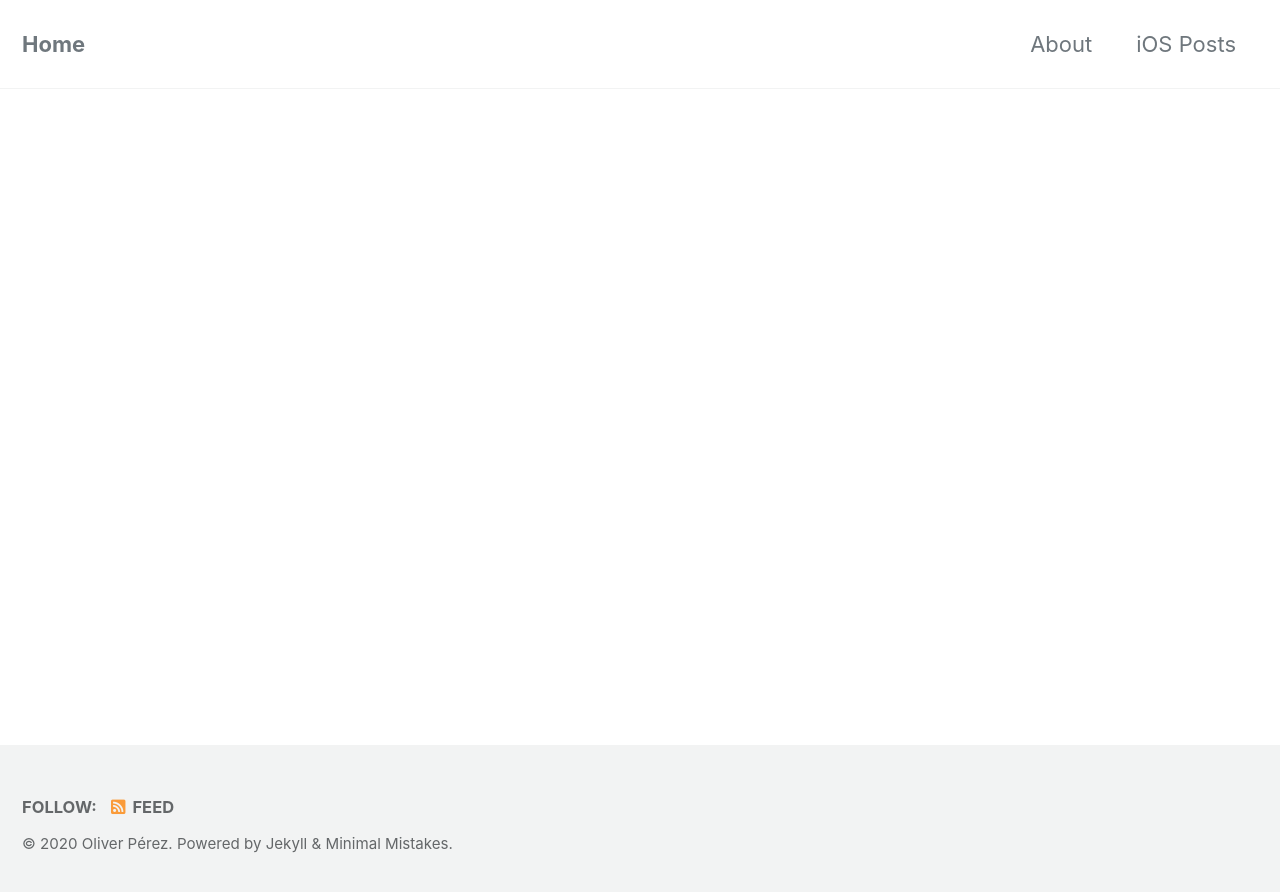
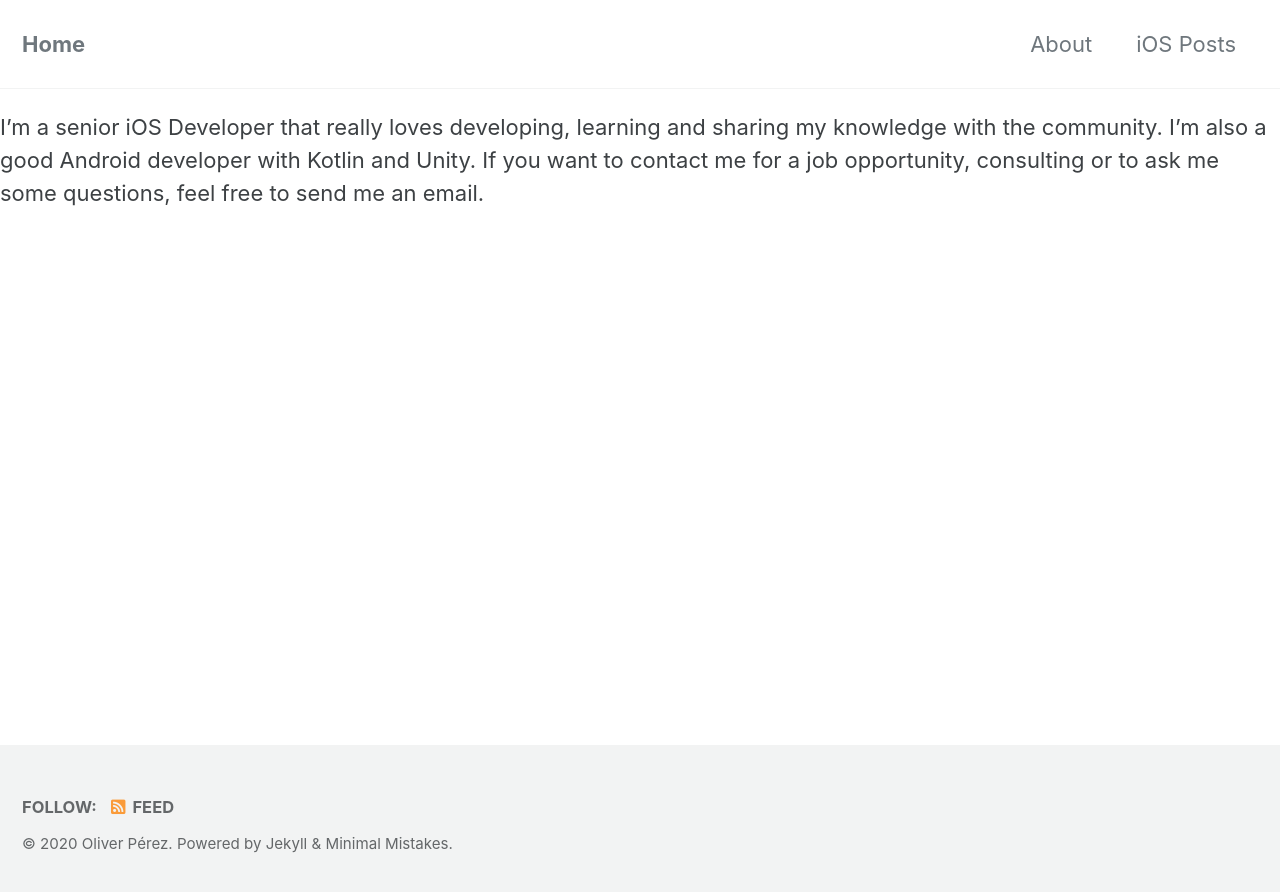
Before and after one commit to oliver-perez/oliver-perez.github.io, a Jekyll site: the page built from _pages/about.md, in a window 1280 px wide. Shown: the top 892 px of the page. Built offline with Jekyll 4.4.1, drawn with Linux system fonts in a browser that asks for light colours; cached includes are drawn as plain includes; our own code applies the rules of GitHub Pages for plain Markdown files.

Commit message:
Fix about page

```diff
--- a/_pages/about.md
+++ b/_pages/about.md
@@ -1,4 +1,8 @@
 ---
 title: "About"
 permalink: /about/
+author_profile: true
 ---
+
+I'm a senior iOS Developer that really loves developing, learning and sharing my knowledge with the community.
+I'm also a good Android developer with Kotlin and Unity. If you want to contact me for a job opportunity, consulting or to ask me some questions, feel free to send me an email.
```
